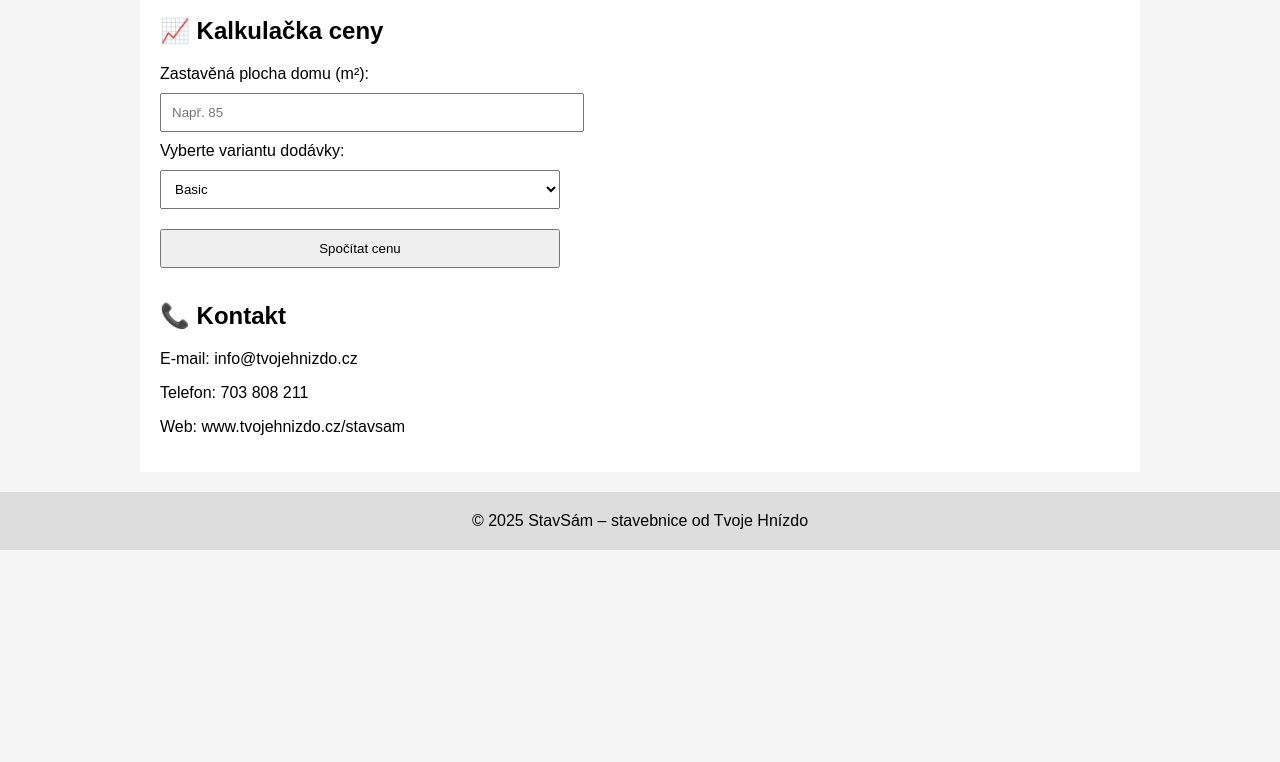
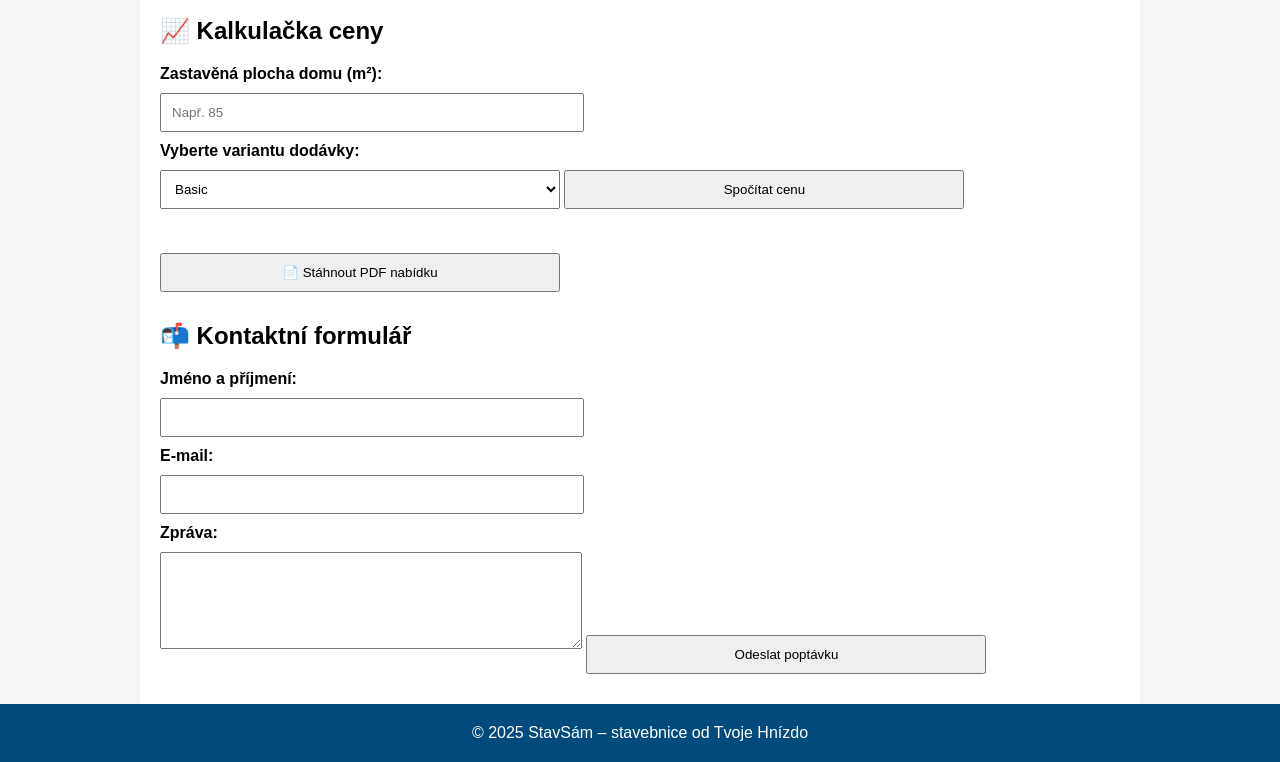
Before and after one commit to tvojehnizdo/stavsam-web, a plain HTML site: page index.html in a window 1280 px wide. Shown: the part 876-1638 px from the top of the page. Before the commit the page ends 1426 px from the top, so only its background shows below. Drawn offline with Linux system fonts and the light colour scheme.

Commit message:
Add files via upload

```diff
--- a/index.html
+++ b/index.html
@@ -7,14 +7,15 @@
   <title>StavSám - Stavebnice domu svépomocí</title>
   <style>
     body { font-family: Arial, sans-serif; margin: 0; padding: 0; background: #f5f5f5; }
-    header { background: #004b7c; color: white; padding: 20px; text-align: center; }
+    header, footer { background: #004b7c; color: white; padding: 20px; text-align: center; }
     nav { background: #0066a1; padding: 10px; text-align: center; }
     nav a { color: white; margin: 0 15px; text-decoration: none; font-weight: bold; }
     .container { padding: 20px; max-width: 960px; margin: auto; background: white; }
     .card { background: #eef3f6; padding: 15px; margin: 15px 0; border-radius: 10px; }
     .pricing { font-size: 1.5em; color: #004b7c; font-weight: bold; }
-    footer { text-align: center; padding: 20px; background: #ddd; margin-top: 20px; }
-    input, select, button { padding: 10px; margin: 10px 0; width: 100%; max-width: 400px; }
+    form { margin-top: 20px; }
+    input, select, textarea, button { padding: 10px; margin: 10px 0; width: 100%; max-width: 400px; }
+    label { font-weight: bold; display: block; }
   </style>
 </head>
 <body>
@@ -49,32 +50,35 @@
 
     <section id="kalkulacka">
       <h2>📈 Kalkulačka ceny</h2>
-      <label for="plocha">Zastavěná plocha domu (m²):</label><br>
-      <input type="number" id="plocha" placeholder="Např. 85"><br>
-
-      <label for="varianta">Vyberte variantu dodávky:</label><br>
+      <label for="plocha">Zastavěná plocha domu (m²):</label>
+      <input type="number" id="plocha" placeholder="Např. 85">
+      <label for="varianta">Vyberte variantu dodávky:</label>
       <select id="varianta">
         <option value="10000">Basic</option>
         <option value="13000">Plus</option>
         <option value="16000">Extra</option>
-      </select><br>
-
+      </select>
       <button onclick="spocitej()">Spočítat cenu</button>
       <p id="vysledek" class="pricing"></p>
+      <button onclick="window.print()">📄 Stáhnout PDF nabídku</button>
     </section>
 
     <section id="kontakt">
-      <h2>📞 Kontakt</h2>
-      <p>E-mail: info@tvojehnizdo.cz</p>
-      <p>Telefon: 703 808 211</p>
-      <p>Web: www.tvojehnizdo.cz/stavsam</p>
+      <h2>📬 Kontaktní formulář</h2>
+      <form name="kontakt" method="POST" data-netlify="true">
+        <label for="jmeno">Jméno a příjmení:</label>
+        <input type="text" name="jmeno" required>
+        <label for="email">E-mail:</label>
+        <input type="email" name="email" required>
+        <label for="zprava">Zpráva:</label>
+        <textarea name="zprava" rows="5" required></textarea>
+        <button type="submit">Odeslat poptávku</button>
+      </form>
     </section>
   </div>
-
   <footer>
-    &copy; 2025 StavSám &ndash; stavebnice od Tvoje Hnízdo
+    &copy; 2025 StavSám – stavebnice od Tvoje Hnízdo
   </footer>
-
   <script>
     function spocitej() {
       const plocha = parseFloat(document.getElementById("plocha").value);
```
